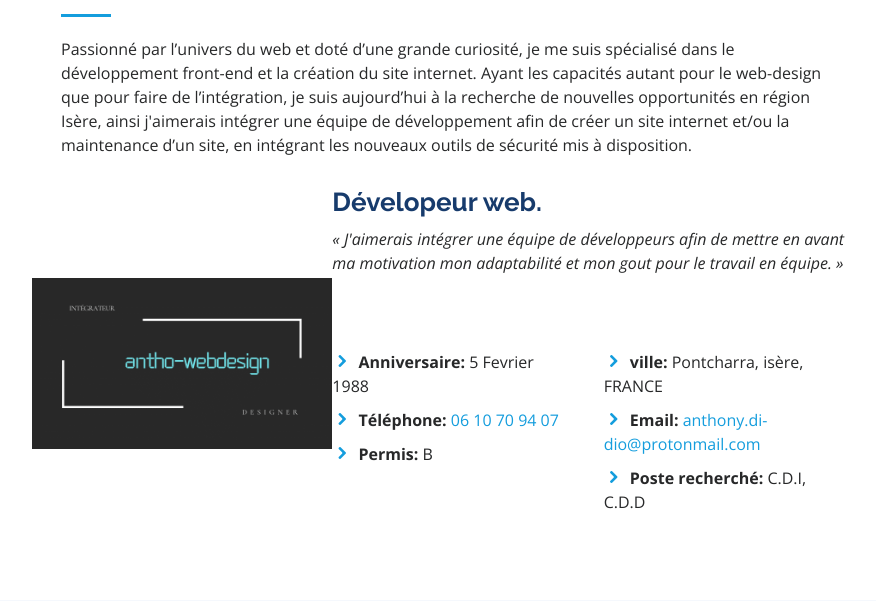
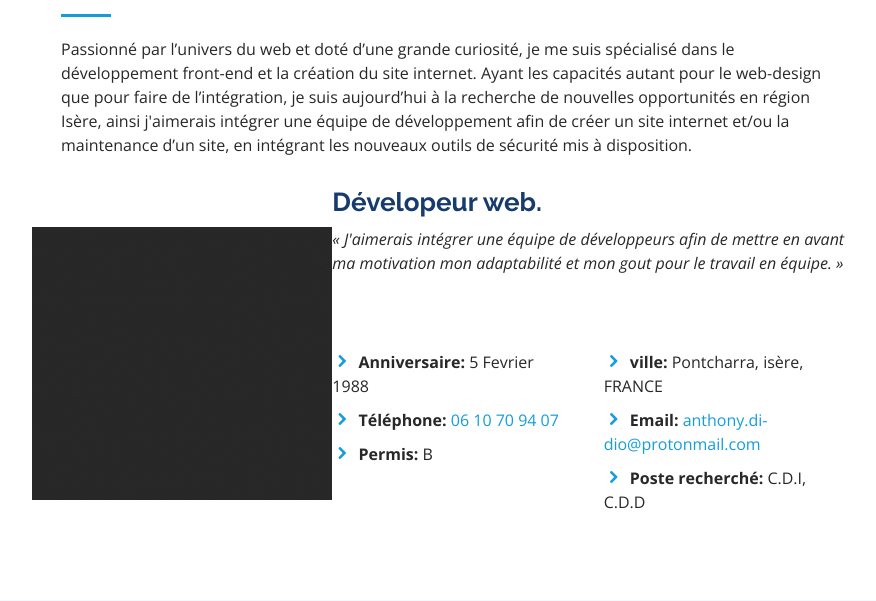
Before and after one commit to antho635/i-cv, a PHP site: page / in a window 1280 px wide. Shown: the part 901-1502 px from the top of the page, without its empty margins (337-1213 px from the left). Run offline with PHP 8.4, Linux system fonts and the light colour scheme; some libraries are stand-ins or nearby versions.

Commit message:
modif logo en gif

```diff
--- a/assets/css/styles.css
+++ b/assets/css/styles.css
@@ -76,7 +76,7 @@
 # QR-CODE
 --------------------------------------------------------------*/
 /* Élément | http://127.0.0.1:5501/index.html */
-#about > div:nth-child(1) > div:nth-child(2) > div:nth-child(1) {
+#logo {
   display: -webkit-box;
   display: -ms-flexbox;
   display: flex;
@@ -86,7 +86,7 @@
           justify-content: center;
   -ms-flex-line-pack: center;
       align-content: center;
-  margin: auto;
+  margin: 40px auto;
 }
 
 /*--------------------------------------------------------------
--- a/assets/css/styles.scss
+++ b/assets/css/styles.scss
@@ -60,12 +60,12 @@
 --------------------------------------------------------------*/
     /* Élément | http://127.0.0.1:5501/index.html */
 
-    #about>div:nth-child(1)>div:nth-child(2)>div:nth-child(1) {
+    #logo {
         display: flex;
         width: auto;
         justify-content: center;
         align-content: center;
-        margin: auto;
+        margin: 40px auto;
     }
     /*--------------------------------------------------------------
 # QR-CODE
--- a/index.html
+++ b/index.html
@@ -90,8 +90,8 @@
                         sécurité mis à disposition.</p>
                 </div>
                 <div class="row">
-                    <div class="col-lg-4" data-aos="fade-right">
-                        <img src="assets/img/anthowebdesign.png" class="img-fluid" alt="image de présentation" />
+                    <div id="logo" class="col-lg-4" data-aos="fade-right">
+                        <img src="assets/img/anthowebdesign.gif" class="img-fluid" alt="image de présentation" />
                     </div>
                     <div class="col-lg-8 pt-4 pt-lg-0 content" data-aos="fade-left">
                         <h3>Dévelopeur web.</h3>
```
Also changed, not shown: assets/css/layout.css, assets/img/anthowebdesign.gif (added), 3 other files.
